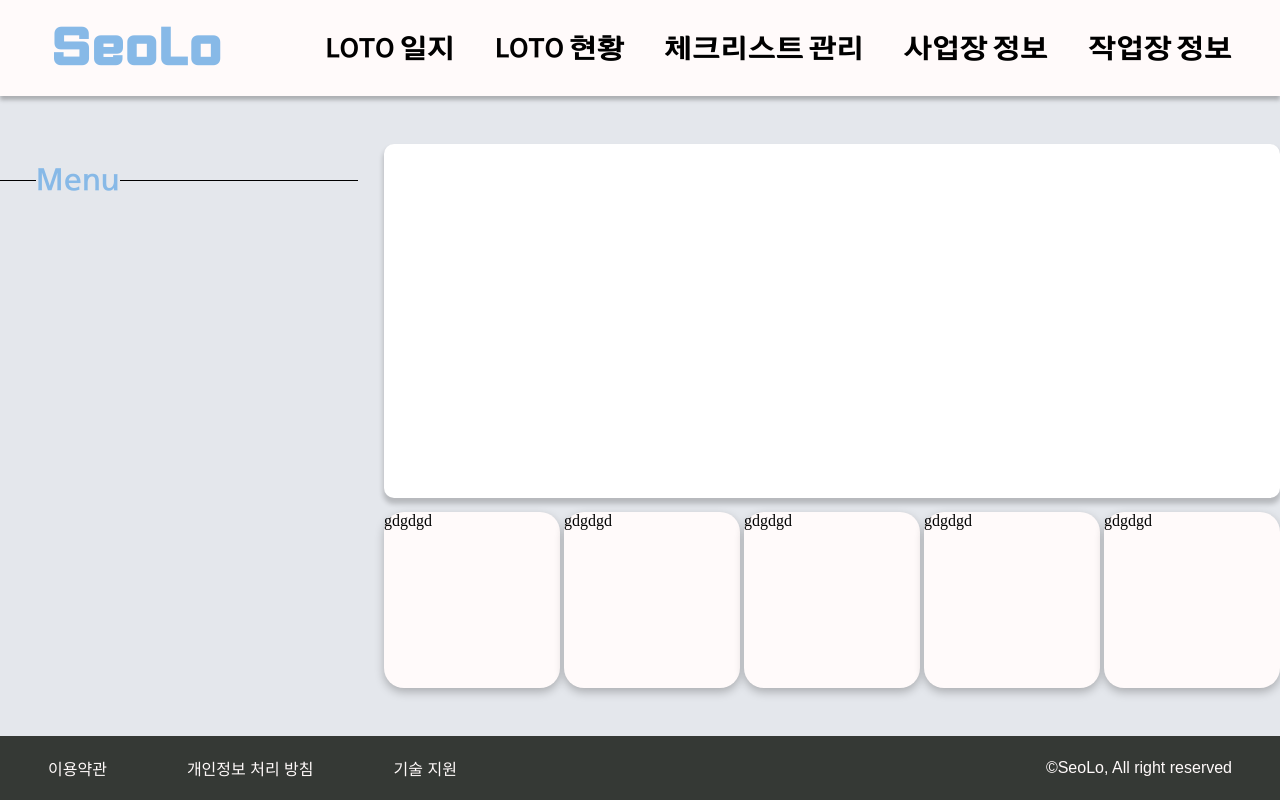
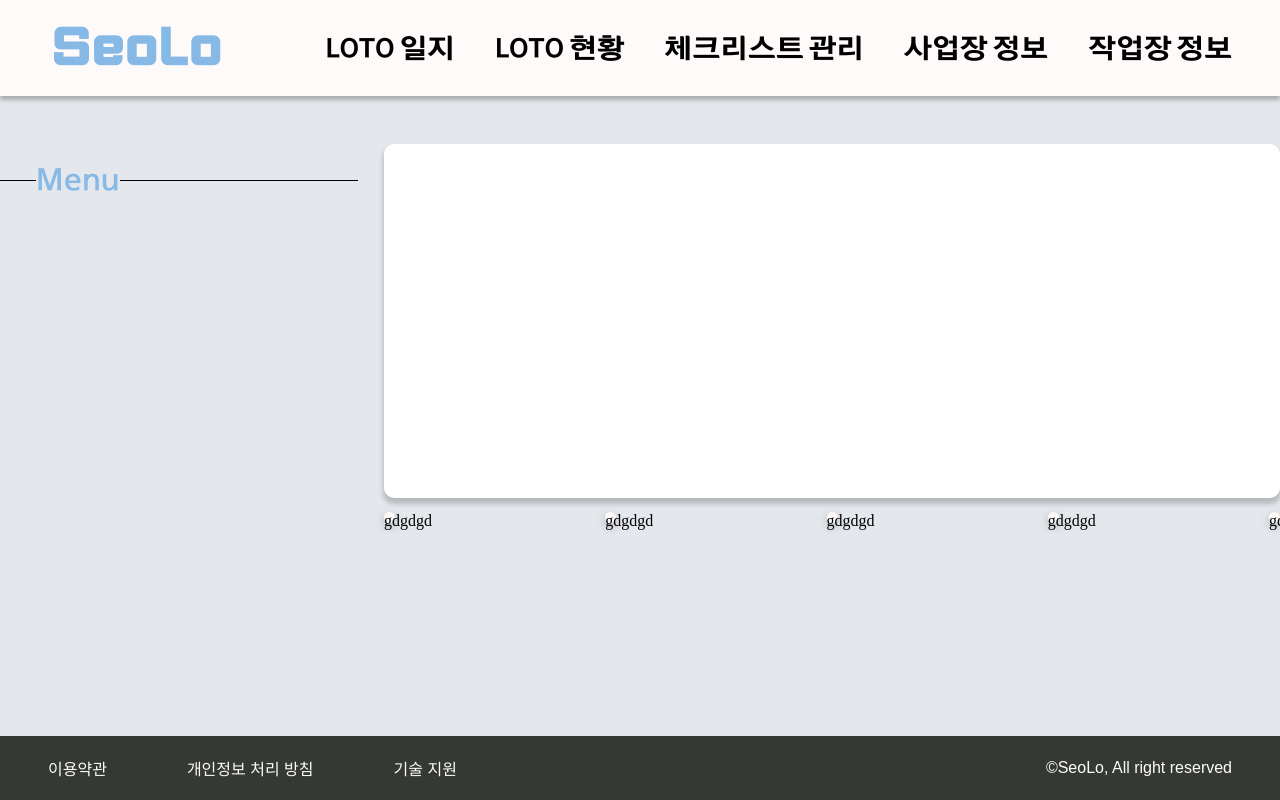
Before and after one commit to HyungChany/SeoLO, a React (Vite) app in the folder frontend/web/: page / in a window 1280 px wide. Built offline with nearby package versions, Linux system fonts and the light colour scheme.

Commit message:
fix: 카드 단위 수정

```diff
--- a/frontend/web/src/components/card/Card.tsx
+++ b/frontend/web/src/components/card/Card.tsx
@@ -8,8 +8,8 @@ interface CardProps {
   onClick: () => void;
 }
 const CardContainer = styled.div<CardProps>`
-  width: ${(props) => props.width}rem;
-  height: ${(props) => props.height}rem;
+  width: ${(props) => props.width}px;
+  height: ${(props) => props.height}px;
   background-color: ${Color.SNOW};
   display: flex;
   border-radius: 1.25rem;
```
